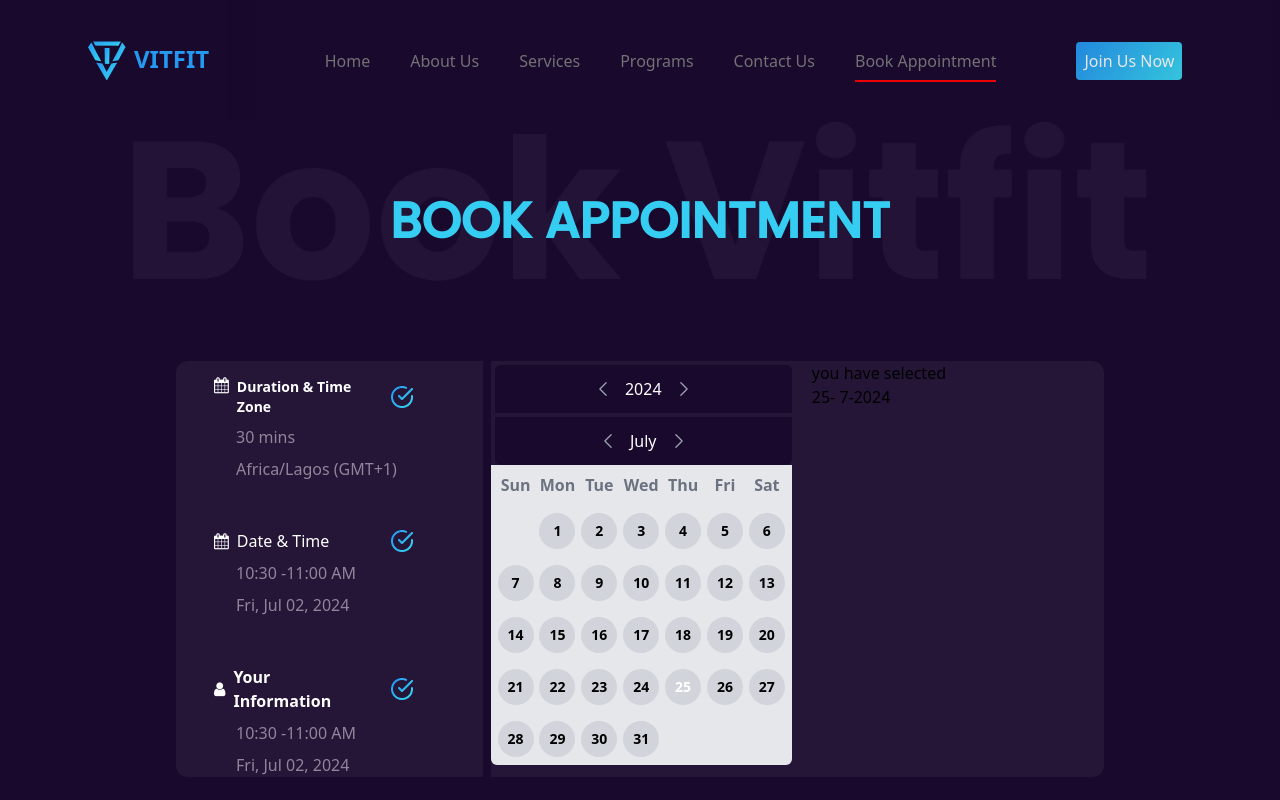
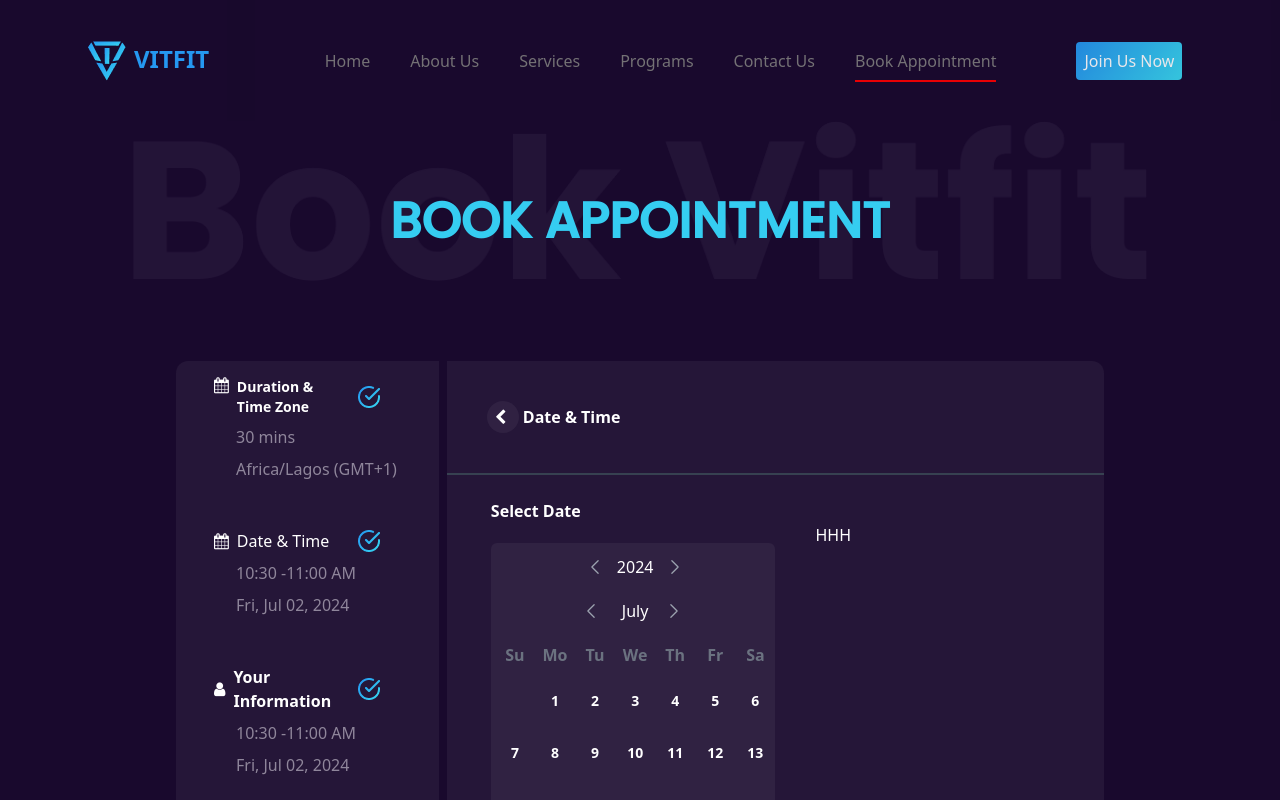
Before and after one commit to danielnifty1/vitfit_v2, a Vue app: page /appointment in a window 1280 px wide. Shown: the top 800 px of the page. Built offline with nearby package versions, Linux system fonts and the light colour scheme; a web font is replaced by a local one; what tw-elements would draw is missing.

Commit message:
feature calender implentation

```diff
--- a/src/components/BookAppointmentPage.vue
+++ b/src/components/BookAppointmentPage.vue
@@ -1,6 +1,6 @@
 <script setup lang="ts">
 import { defineAsyncComponent } from "vue";
-
+import { ChevronLeftIcon } from '@heroicons/vue/24/outline';
 const Calendar = defineAsyncComponent(()=> import('./calendar/index.vue'))
 
 </script>
@@ -73,8 +73,22 @@ const Calendar = defineAsyncComponent(()=> import('./calendar/index.vue'))
         </div>
       </div>
 
-      <div class="md:w-8/12 bg-[#FAF6FD0D]  rounded-tr-xl rounded-br-xl">
-        <Calendar class="w-full" />
+      <div class="md:w-10/12 bg-[#FAF6FD0D] grid grid-cols-1 rounded md:rounded-none   md:rounded-tr-xl md:rounded-br-xl ">
+        <div class="flex p-10 border-b-2 border-gray-700">
+          <!-- <ChevronLeftIcon class="h-8 w-8 text-gray-400 cursor-pointer rounded-full p-2 bg-[#FAF6FD0D] font-bold text-xl"   /> -->
+          <span class="fa fa-chevron-left h-8 w-8   cursor-pointer rounded-full p-2 bg-[#FAF6FD0D]  text-white"></span>
+          <h4 class="p-1 font-bold text-white">Date & Time</h4>
+
+        </div>
+        <div class="grid md:grid-cols-2 place-items- md:p-2">
+          <Calendar class="w-full " />
+
+          <div class="text-white p-10">
+            HHH
+          </div>
+
+        </div>
+
 
       </div>
     </div>
--- a/src/components/calendar/Dates.vue
+++ b/src/components/calendar/Dates.vue
@@ -68,11 +68,11 @@ dateEmit('selected',d)
 </script>
 
 <template>
-<div class="w-full bg-gray-200 p-2 rounded-b-md">
+<div class="w-full  p-2 pl-1 ml-1 rounded-b-md">
 
     <div class="grid grid-cols-7 place-items-center gap-x-2 gap-y-4">
         <div v-for="day in days" :key="day">
-            <span class="text-gray-500 font-semibold" >{{ day.substr(0,3) }}</span>
+            <span class="text-gray-500 font-semibold" >{{ day.substr(0,2) }}</span>
         </div>
 
         <template v-for="(d, index ) in dates" :key="d">
@@ -87,9 +87,9 @@ dateEmit('selected',d)
 
             @click="()=>selected(d.date)"
 
-            :class="{'bg-blue-900 text-white hover:bg-blue-850':(d.date==dayjs().date()&& dateProps.selectedValues.month==dayjs().month()&&dateProps.selectedValues.year==dayjs().year()),
+            :class="{'bg-blue-700 text-white hover:bg-[#35cdf1]':(d.date==dayjs().date()&& dateProps.selectedValues.month==dayjs().month()&&dateProps.selectedValues.year==dayjs().year()),
             'bg-emerald-500 text-gray-50 ring ring-green-700 ':d.date==date,
-            'bg-gray-300  ':d.date !=date
+            ' text-white  ':d.date !=date
             }">
 
                             <span>
--- a/src/components/calendar/Month.vue
+++ b/src/components/calendar/Month.vue
@@ -17,8 +17,8 @@ monthEmit('selected',month.value)
 </script>
 
 <template>
-    <div class="bg-[#19092d] p-3 rounded-b-md grid place-items-center mt-1 ml-1">
-        <span class="flex items-center space-x-3 select-none text-white">
+    <div class="  p-2 pr-5  grid place-items-center mt-1 md:ml-1 mb-1 rounded-br-2">
+        <span class="grid grid-cols-3 place-items-center space-x-3 select-none text-white  ">
             <ChevronLeftIcon class="h-5 w-5 text-gray-400 cursor-pointer" @click="()=>modifymonth(-1)" />
                 <span class="">{{ cmonth }}</span>
             <ChevronRightIcon class="h-5 w-5 text-gray-400 cursor-pointer" @click="()=>modifymonth(1)" />
--- a/src/components/calendar/Year.vue
+++ b/src/components/calendar/Year.vue
@@ -15,7 +15,7 @@ yearEmit('selected',year.value)
 </script>
 
 <template>
-    <div class="bg-[#19092d] p-3 rounded-t-md grid place-items-center mt-1 ml-1">
+    <div class="  p-2 rounded-t-md grid place-items-center md:mt-1 md:ml-1">
         <span class="flex items-center space-x-3 select-none text-white">
             <ChevronLeftIcon class="h-5 w-5 text-gray-400 cursor-pointer" @click="()=>modifyYear(-1)" />
                 <span class="">{{ year }}</span>
--- a/src/components/calendar/index.vue
+++ b/src/components/calendar/index.vue
@@ -33,19 +33,20 @@ function changeDate(v:number){
 </script>
 
 <template>
-  <div class="md:flex space-x-5" v-bind="$attrs">
-    <div class="md:flex flex-col flex-grow">
+  <div class="  space-x-5 md:m-2  md:p-2 md:ml-2 pr-5   " v-bind="$attrs">
+    <h2 class="text-white font-bold ml-5 pb-5">Select Date</h2>
+    <div class="md:flex md:flex-col flex-grow rounded-md   bg-[#FAF6FD0D] ">
       <Year @selected="changeYear" />
       <Month @selected="changeMonth" />
       <Dates :selectedValues="selectedValues" :selectedDate="selectedDateValue" @selected="changeDate"/>
     </div>
 
-    <div class="w-1/2">
+    <!-- <div class="w-1/12">
         <span v-if="selectedDateValue">
             you have selected <br />
 
             {{ `${selectedDateValue}- ${selectedValues.month+1}-${selectedValues.year}` }}
         </span>
-    </div>
+    </div> -->
   </div>
 </template>
```
